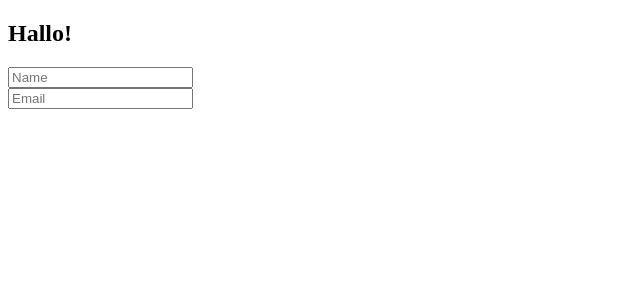
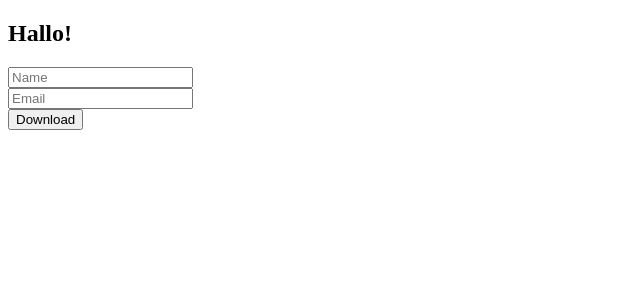
Before and after one commit to derkmal/Writer, a React (Create React App) app: page / in a window 1280 px wide. Shown: the top 300 px of the page, without its empty margins (0-640 px from the left). Built offline with nearby package versions, Linux system fonts and the light colour scheme.

Commit message:
Letzte Änderung

```diff
--- a/src/components/Form.js
+++ b/src/components/Form.js
@@ -8,9 +8,12 @@ class Form extends React.Component {
                     <div className="myFormField">
                         <input type="text" name="name" placeholder="Name"/>
                     </div>
+
                     <div className="myFormField">
                         <input type="text" name="email" placeholder="Email"/>
                     </div>
+
+                    <button className="myButton">Download</button>
                 </form>
             </div>
         );
```
